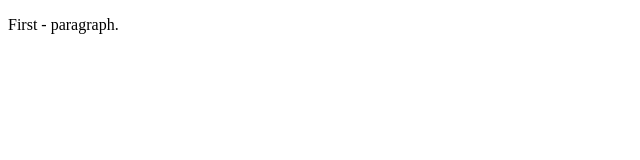
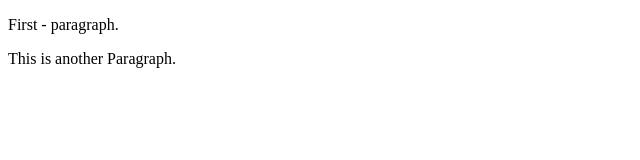
Before and after one commit to yohannes1988/learning-git, a plain HTML site: page index.html in a window 1280 px wide. Shown: the whole page, without its empty margins (0-640 px from the left). Drawn offline with Linux system fonts and the light colour scheme.

Commit message:
Added new commands

```diff
--- a/index.html
+++ b/index.html
@@ -4,6 +4,9 @@
 <title>Page Title</title>
 </head>
 <body>
+
 <p>First - paragraph.</p>
+<p> This is another Paragraph.</p>
+
 </body>
 </html>
```
